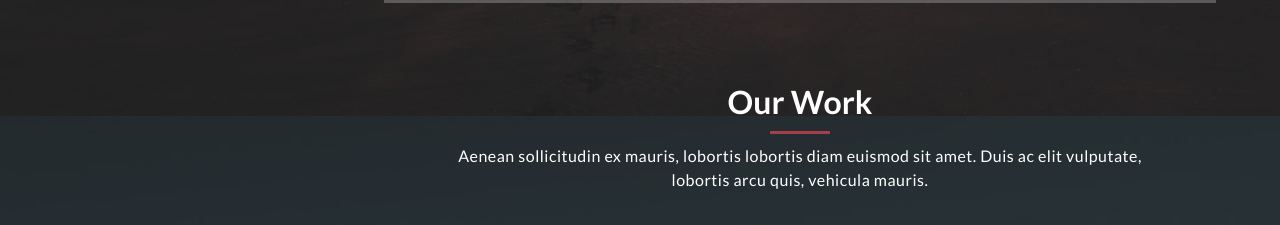
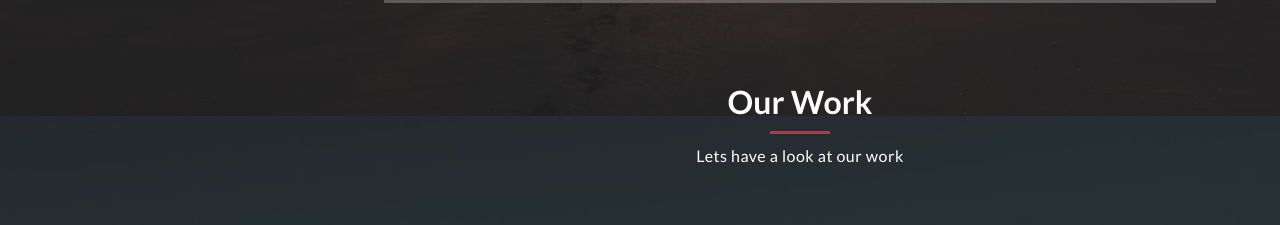
Before and after one commit to babbagecoders/my-website, a plain HTML site: page index.html in a window 1280 px wide. Shown: the part 2284-2509 px from the top of the page. Drawn offline with Linux system fonts and the light colour scheme.

Commit message:
Update index.html

```diff
--- a/index.html
+++ b/index.html
@@ -214,9 +214,7 @@ https://templatemo.com/tm-531-reflux
             <h2>Our Work</h2>
             <div class="line-dec"></div>
             <span
-              >Aenean sollicitudin ex mauris, lobortis lobortis diam euismod sit
-              amet. Duis ac elit vulputate, lobortis arcu quis, vehicula
-              mauris.</span
+              >Lets have a look at our work</span
             >
           </div>
           <div class="row">
```
